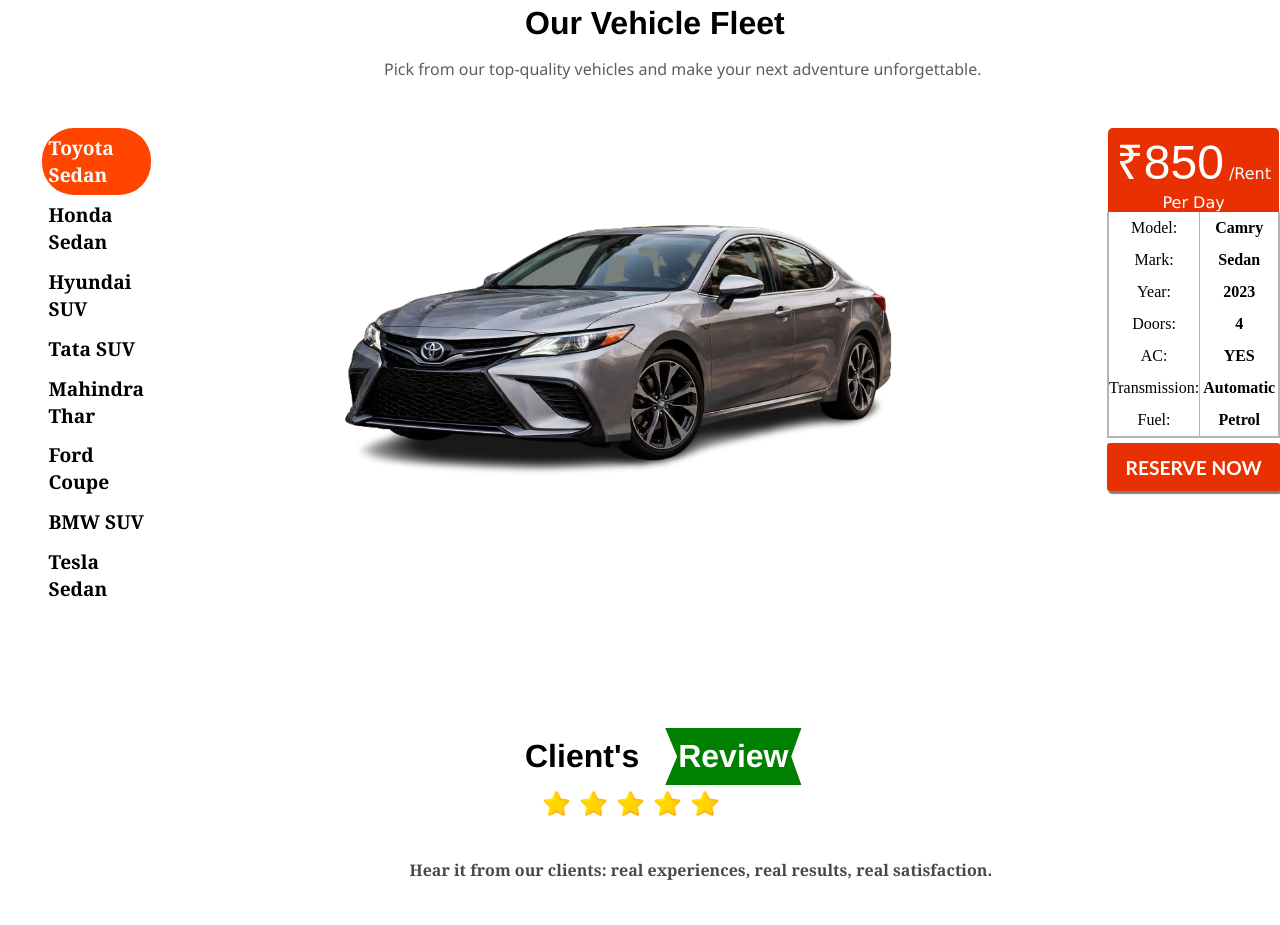
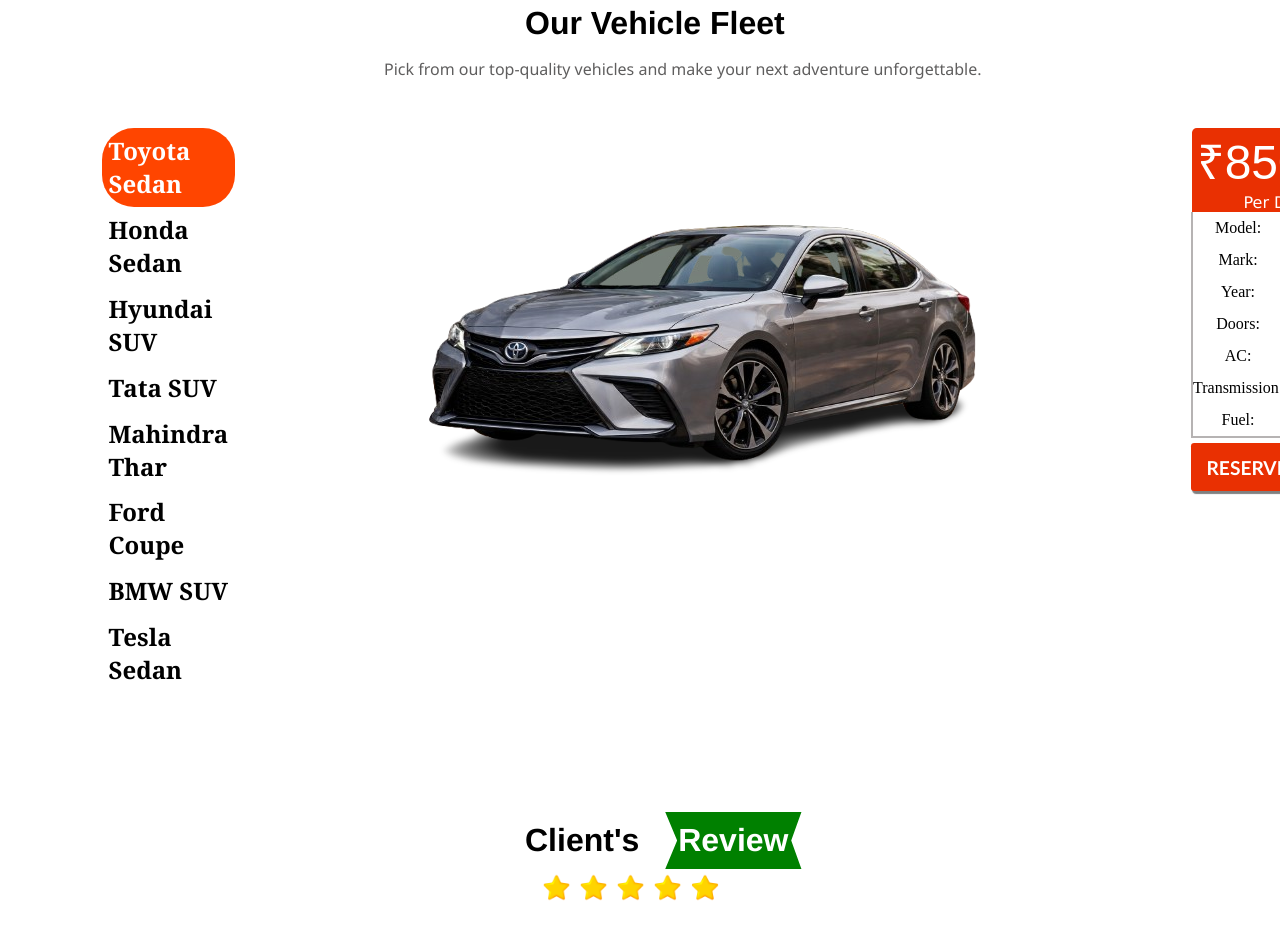
Before and after one commit to DRAGOROD/Car-Rental-Website-Demo, a React (Vite) app: page / in a window 1280 px wide. Shown: the part 2460-3385 px from the top of the page. Built offline with nearby package versions, Linux system fonts and the light colour scheme.

Commit message:
car model section fix

```diff
--- a/src/index.css
+++ b/src/index.css
@@ -457,7 +457,7 @@
 /*car models container*/
 #car-models-section{
   display:flex;
-  margin-left:3.3%;
+  margin-left:8%;
 }
 
 .names {
@@ -466,7 +466,7 @@
   padding:0.4rem;
   font-family:Cambria, Cochin, Georgia, Times, 'Times New Roman', serif;
   font-weight: bold;
-  font-size: larger;
+  font-size:x-large;
 }
 
 .names:hover{
```
